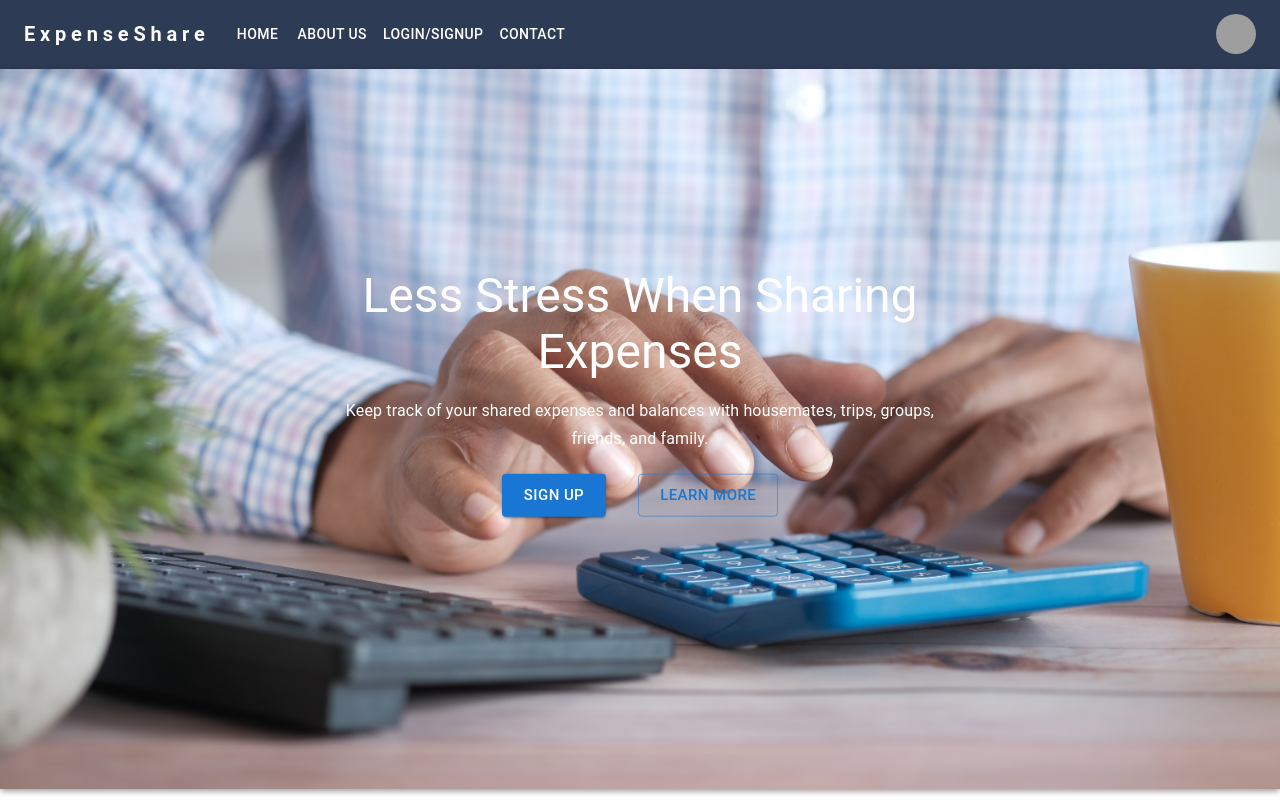
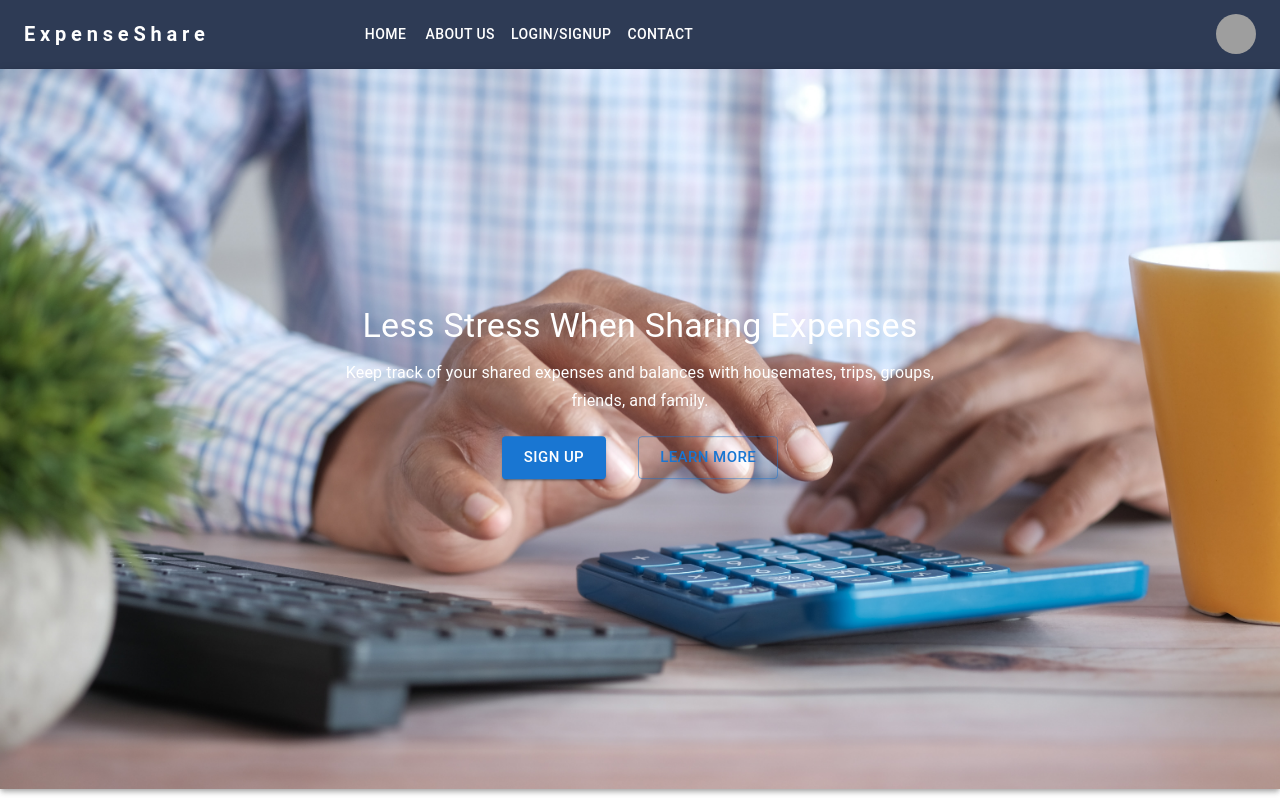
Before and after one commit to roshanaale9818/SettleUp-FE, a React (Create React App) app: page / in a window 1280 px wide. Built offline with nearby package versions, Linux system fonts and the light colour scheme; grey boxes are pictures that could not be loaded.

Commit message:
Banner font size fixed

```diff
--- a/src/components/home/Home.js
+++ b/src/components/home/Home.js
@@ -38,7 +38,7 @@ const Home = () => {
               color: 'white', // Text color
             }}
           >
-            <Typography variant="h3" gutterBottom sx={{
+            <Typography variant="h4" gutterBottom sx={{
               backgroundColor:'primary',
               padding:'3'
             }}>
--- a/src/shared/layout/Navbar/Navbar.js
+++ b/src/shared/layout/Navbar/Navbar.js
@@ -60,7 +60,7 @@ const Navbar = () => {
             component="a"
             onClick={onNavbarMainHandler}
             sx={{
-              mr: 2,
+              mr: 18,
               display: { xs: 'none', md: 'flex' },
               fontFamily: '',
               fontWeight: 700,
```
